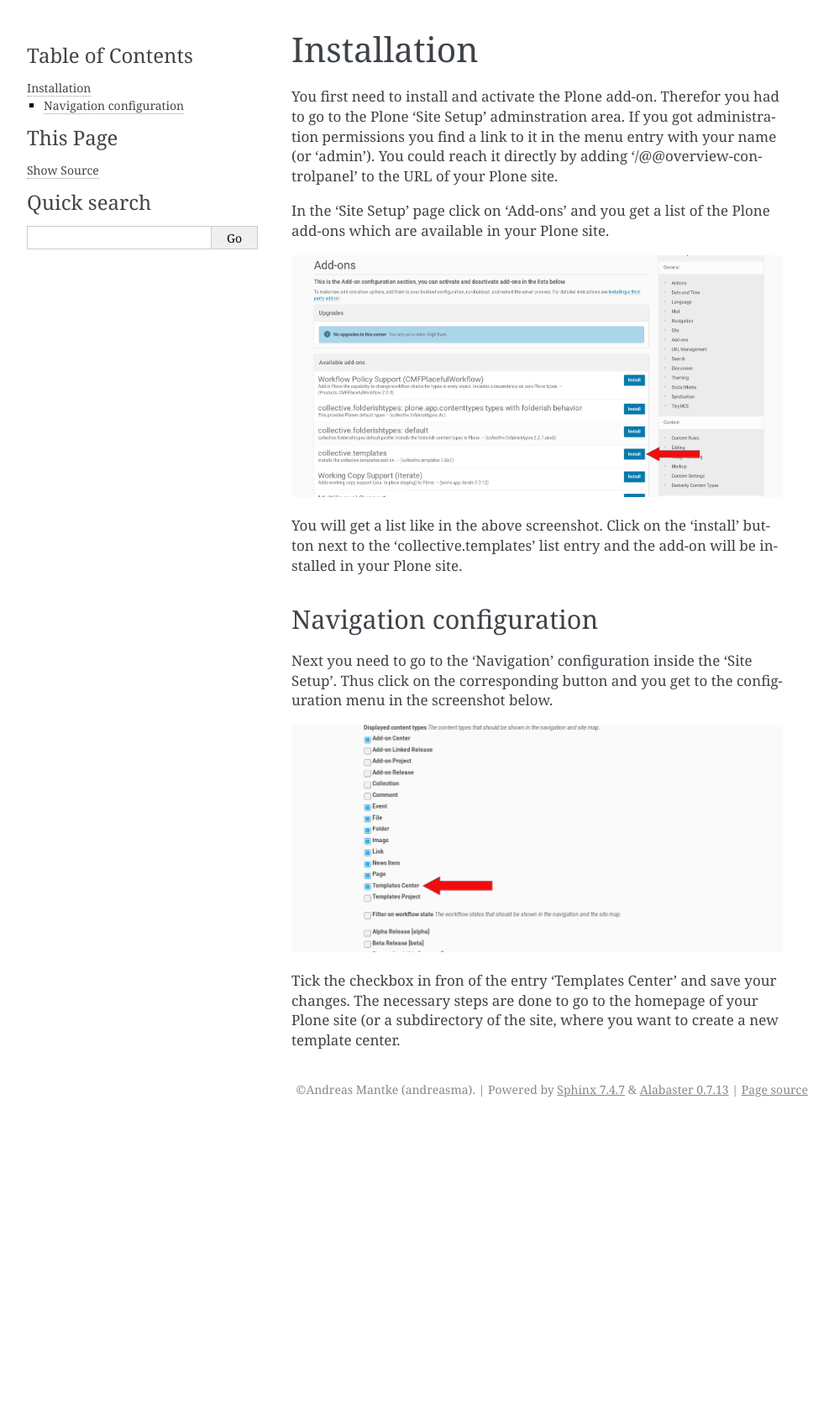
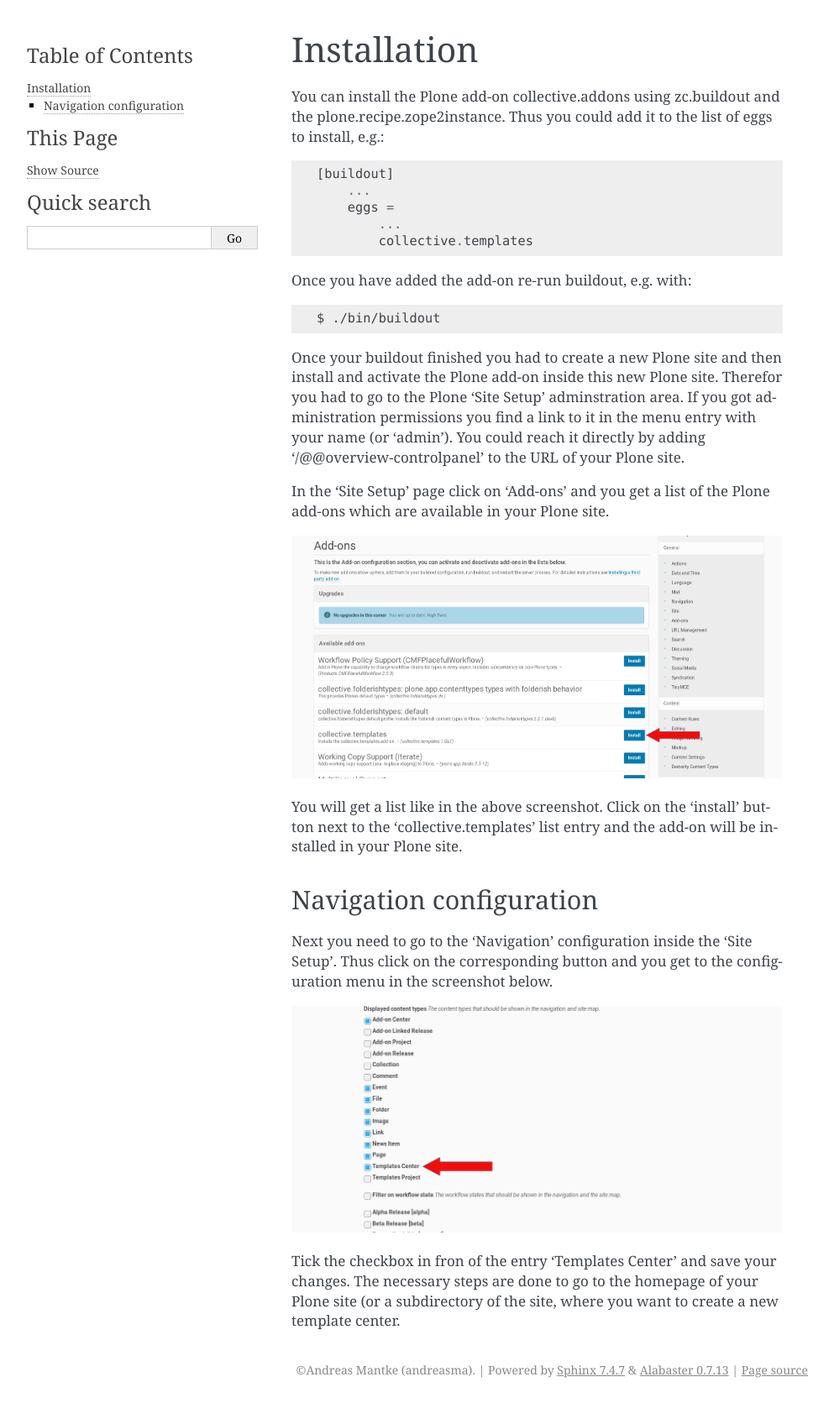
Before and after one commit to collective/collective.templates, a Sphinx documentation site: the page built from docs/source/installation.rst, in a window 1280 px wide. Shown: the whole page at 84% size, without its empty margins (148-1141 px from the left). Built offline with Sphinx 7.4.7, drawn with Linux system fonts in a browser that asks for light colours; before the commit the page ends 1337 px from its top, so only the background shows below that.

Commit message:
Update install documentation.

```diff
--- a/docs/source/installation.rst
+++ b/docs/source/installation.rst
@@ -2,11 +2,32 @@
 ############
 
 
-You first need to install and activate the Plone add-on. Therefor you had to
-go to the Plone 'Site Setup' adminstration area. If you got administration
-permissions you find a link to it in the menu entry with your name
-(or 'admin'). You could reach it directly by adding '/@@overview-controlpanel'
-to the URL of your Plone site.
+
+You can install the Plone add-on collective.addons using zc.buildout
+and the plone.recipe.zope2instance. Thus you could add it to the list of
+eggs to install, e.g.:
+
+.. code-block:: Python
+
+    [buildout]
+        ...
+        eggs =
+            ...
+            collective.templates
+
+Once you have added the add-on re-run buildout, e.g. with:
+
+.. code-block:: Bash
+
+    $ ./bin/buildout
+
+
+Once your buildout finished you had to create a new Plone site and then
+install and activate the Plone add-on inside this new Plone site.
+Therefor you had to go to the Plone 'Site Setup' adminstration area. If
+you got administration permissions you find a link to it in the menu
+entry with your name (or 'admin'). You could reach it directly by
+adding '/@@overview-controlpanel' to the URL of your Plone site.
 
 In the 'Site Setup' page click on 'Add-ons' and you get a list of the Plone
 add-ons which are available in your Plone site.
```
